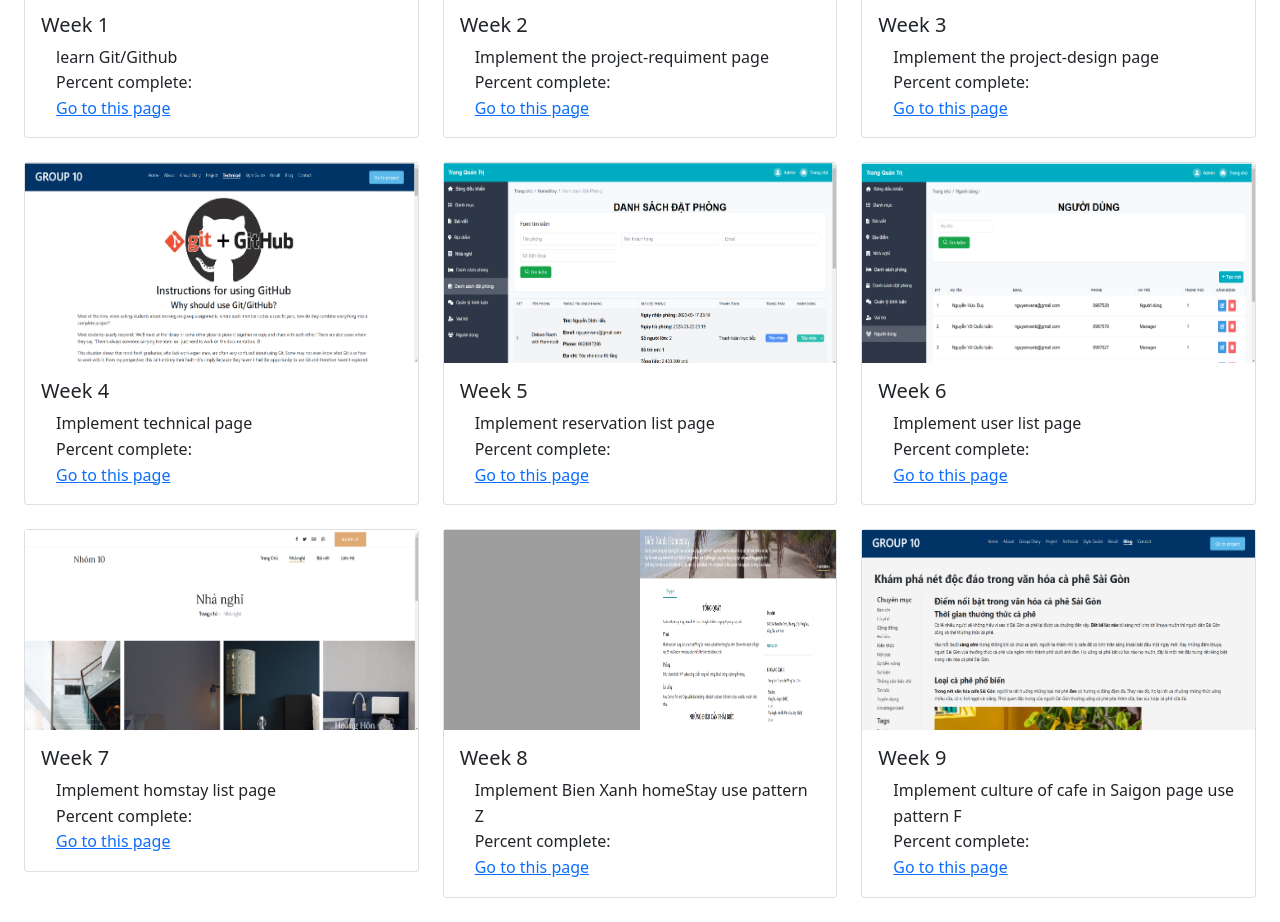
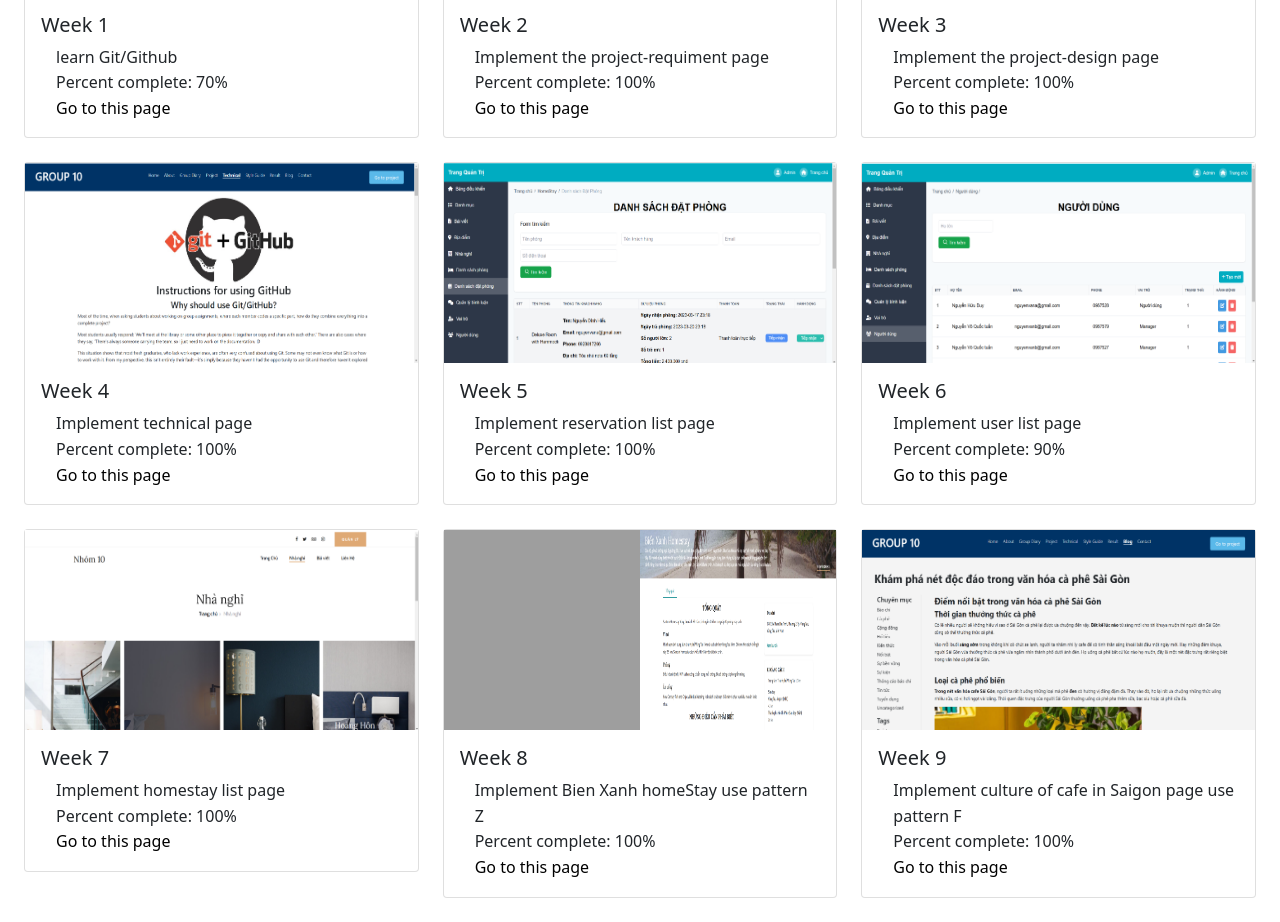
Before and after one commit to hieuquenbt/hci2425, a plain HTML site: page result.html in a window 1280 px wide. Shown: the part 380-1302 px from the top of the page. Drawn offline with nearby package versions, Linux system fonts and the light colour scheme; grey boxes are pictures that could not be loaded.

Commit message:
update header

```diff
--- a/result.html
+++ b/result.html
@@ -15,6 +15,10 @@
             height: 200px;
             cursor: pointer;
         }
+        a {
+            text-decoration: none;
+            color: black;
+        }
     </style>
 </head>
 <body>
@@ -31,14 +35,14 @@
                     <li><a href="index.html">Home</a></li>
                     <li><a href="about.html">About</a></li>
                     <li><a href="labs.html">Labs</a></li>
-                    <li><a href="result.html" class="active" style="color: aqua; font-size: 20px;">Result</a></li>
+                    <li><a href="result.html" class="active" style="font-size: 20px;">Result</a></li>
                 </ul>
             </nav>
         </div>
     </div>
     <!-- Navigation -->
     <div class="logo-nav">
-        <p>Hieu's Labs</p>
+        <p>Labs</p>
         <div id="sideBar-off" class="toggle-btn">
             <button class="buttonBar btn me-2" type="button" data-bs-toggle="offcanvas" data-bs-target="#menu-off">
                 <svg xmlns="http://www.w3.org/2000/svg" viewBox="0 0 20 20" fill="currentColor" class="size-5">
@@ -71,7 +75,7 @@
                     <div class="card-body">
                         <h5 class="card-title">Week 1</h5>
                         <p class="card-text">learn Git/Github <br>
-                            Percent complete: <br>
+                            Percent complete: 70%<br>
                             <a href="#" class="card-text">Go to this page</a>
                         </p>
 
@@ -88,7 +92,7 @@
                         <h5 class="card-title">Week 2</h5>
                         <!-- <p class="card-text">Implement the project-requiment page</p> -->
                         <p class="card-text">Implement the project-requiment page <br>
-                            Percent complete: <br>
+                            Percent complete: 100%<br>
                             <a href="https://duyhuunguyen.github.io/GroupWeb/GroupWeb/public/project.html" class="card-text">Go to this page</a>
                         </p>
                     </div>
@@ -102,7 +106,7 @@
                     <div class="card-body">
                         <h5 class="card-title">Week 3</h5>
                         <p class="card-text">Implement the project-design page <br>
-                            Percent complete: <br>
+                            Percent complete: 100%<br>
                             <a href="https://duyhuunguyen.github.io/GroupWeb/GroupWeb/public/project.html" class="card-text">Go to this page</a>
                         </p>
                     </div>
@@ -116,7 +120,7 @@
                     <div class="card-body">
                         <h5 class="card-title">Week 4</h5>
                         <p class="card-text">Implement technical page <br>
-                            Percent complete: <br>
+                            Percent complete: 100%<br>
                             <a href="https://duyhuunguyen.github.io/GroupWeb/GroupWeb/public/technical.html" class="card-text">Go to this page</a>
                         </p>
                     </div>
@@ -130,7 +134,7 @@
                     <div class="card-body">
                         <h5 class="card-title">Week 5</h5>
                         <p class="card-text">Implement reservation list page <br>
-                            Percent complete: <br>
+                            Percent complete: 100%<br>
                             <a href="https://duyhuunguyen.github.io/HotelManagerWeb/danhSachDatPhong.html" class="card-text">Go to this page</a>
                         </p>
                     </div>
@@ -144,7 +148,7 @@
                     <div class="card-body">
                         <h5 class="card-title">Week 6</h5>
                         <p class="card-text">Implement user list page <br>
-                            Percent complete: <br>
+                            Percent complete: 90%<br>
                             <a href="https://duyhuunguyen.github.io/HotelManagerWeb/nguoiDung.html" class="card-text">Go to this page</a>
                         </p>
                     </div>
@@ -157,8 +161,8 @@
                     <img class="myImg img-fluid" src="resultImg/homstayList.png" class="card-img-top" alt="homstayList">
                     <div class="card-body">
                         <h5 class="card-title">Week 7</h5>
-                        <p class="card-text">Implement homstay list page <br>
-                            Percent complete: <br>
+                        <p class="card-text">Implement homestay list page <br>
+                            Percent complete: 100%<br>
                             <a href="https://duyhuunguyen.github.io/HotelManagerWeb/giaoDienNguoiDung/homeStay.html" class="card-text">Go to this page</a>
                         </p>
                     </div>
@@ -178,7 +182,7 @@
                     <div class="card-body">
                         <h5 class="card-title">Week 8</h5>
                         <p class="card-text">Implement Bien Xanh homeStay use pattern Z<br>
-                            Percent complete: <br>
+                            Percent complete: 100%<br>
                             <a href="https://duyhuunguyen.github.io/HotelManagerWeb/giaoDienNguoiDung/bienxanhhomestay.html" class="card-text">Go to this page</a>
                         </p>
                     </div>
@@ -192,7 +196,7 @@
                     <div class="card-body">
                         <h5 class="card-title">Week 9</h5>
                         <p class="card-text">Implement culture of cafe in Saigon page use pattern F<br>
-                            Percent complete: <br>
+                            Percent complete: 100%<br>
                             <a href="https://duyhuunguyen.github.io/GroupWeb/GroupWeb/public/cafe.html" class="card-text">Go to this page</a>
                         </p>
                     </div>
```
Also changed, not shown: about.html (+2 -2 lines), index.html (+2 -2 lines), labs.html (+2 -2 lines).
